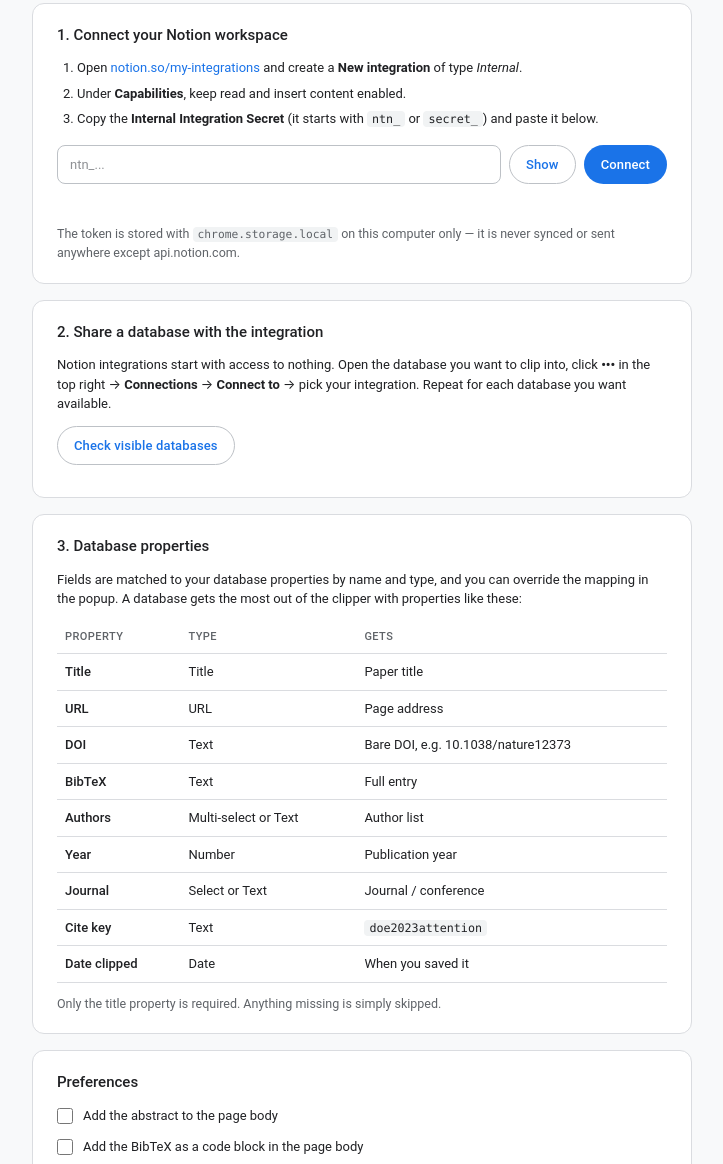
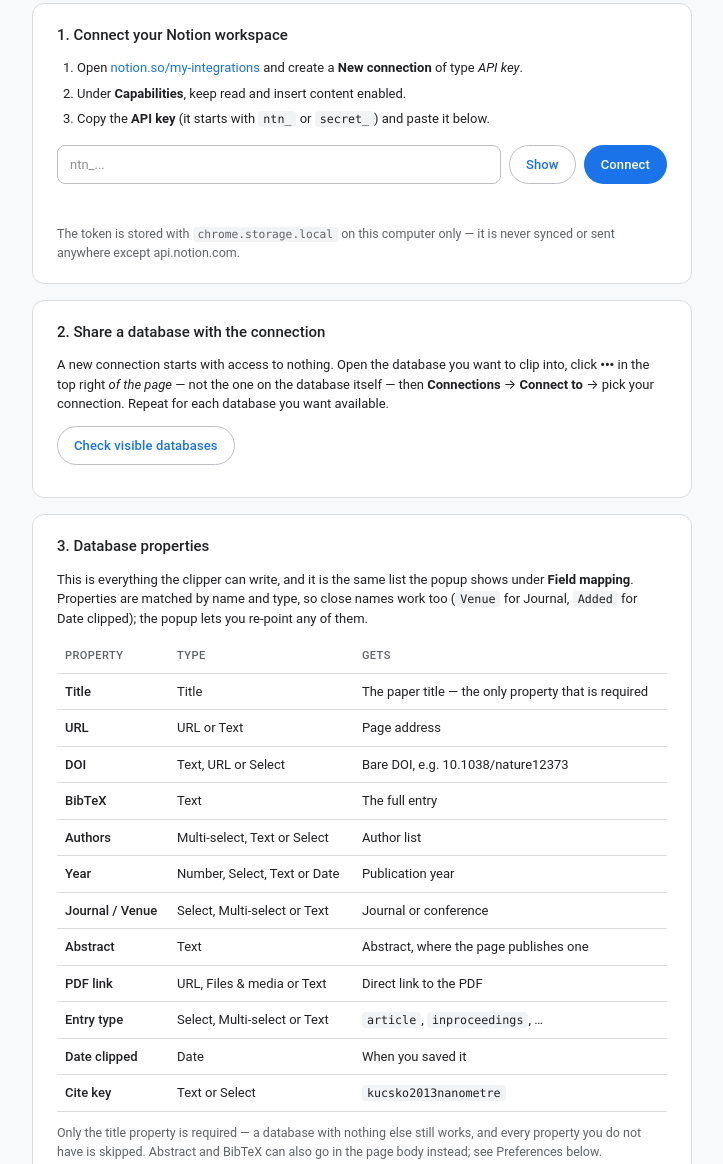
Before and after one commit to alexander-brady/notion-academic-clipper, a browser extension: page src/options/index.html in a window 1280 px wide. Shown: the part 114-1278 px from the top of the page, without its empty margins (278-1001 px from the left). Drawn offline with Linux system fonts and the light colour scheme.

Commit message:
fix: integrations -> api

```diff
--- a/src/options/index.html
+++ b/src/options/index.html
@@ -20,12 +20,12 @@
             <a class="link" href="https://www.notion.so/my-integrations" target="_blank" rel="noreferrer">
               notion.so/my-integrations
             </a>
-            and create a <strong>New integration</strong> of type <em>Internal</em>.
+            and create a <strong>New connection</strong> of type <em>API key</em>.
           </li>
           <li>Under <strong>Capabilities</strong>, keep read and insert content enabled.</li>
           <li>
-            Copy the <strong>Internal Integration Secret</strong> (it starts with
-            <code class="code">ntn_</code> or <code class="code">secret_</code>) and paste it below.
+            Copy the <strong>API key</strong> (it starts with <code class="code">ntn_</code> or
+            <code class="code">secret_</code>) and paste it below.
           </li>
         </ol>
 
@@ -49,11 +49,12 @@
       </section>
 
       <section class="card">
-        <h2 class="card-title">2. Share a database with the integration</h2>
+        <h2 class="card-title">2. Share a database with the connection</h2>
         <p class="mb-3">
-          Notion integrations start with access to nothing. Open the database you want to clip into, click
-          <strong>•••</strong> in the top right → <strong>Connections</strong> → <strong>Connect to</strong> →
-          pick your integration. Repeat for each database you want available.
+          A new connection starts with access to nothing. Open the database you want to clip into, click
+          <strong>•••</strong> in the top right <em>of the page</em> — not the one on the database itself —
+          then <strong>Connections</strong> → <strong>Connect to</strong> → pick your connection. Repeat for
+          each database you want available.
         </p>
         <button id="refresh" class="btn btn-ghost" type="button">Check visible databases</button>
         <ul id="db-list" class="mt-3"></ul>
@@ -62,8 +63,10 @@
       <section class="card">
         <h2 class="card-title">3. Database properties</h2>
         <p class="mb-3">
-          Fields are matched to your database properties by name and type, and you can override the mapping in
-          the popup. A database gets the most out of the clipper with properties like these:
+          This is everything the clipper can write, and it is the same list the popup shows under
+          <strong>Field mapping</strong>. Properties are matched by name and type, so close names work too
+          (<code class="code">Venue</code> for Journal, <code class="code">Added</code> for Date clipped); the
+          popup lets you re-point any of them.
         </p>
         <table class="mb-3 w-full border-collapse text-[13px]">
           <thead>
@@ -74,55 +77,74 @@
             </tr>
           </thead>
           <tbody>
-            <tr>
+            <tr data-field="title">
               <td class="cell font-medium">Title</td>
               <td class="cell">Title</td>
-              <td class="cell">Paper title</td>
+              <td class="cell">The paper title — the only property that is required</td>
             </tr>
-            <tr>
+            <tr data-field="url">
               <td class="cell font-medium">URL</td>
-              <td class="cell">URL</td>
+              <td class="cell">URL or Text</td>
               <td class="cell">Page address</td>
             </tr>
-            <tr>
+            <tr data-field="doi">
               <td class="cell font-medium">DOI</td>
-              <td class="cell">Text</td>
+              <td class="cell">Text, URL or Select</td>
               <td class="cell">Bare DOI, e.g. 10.1038/nature12373</td>
             </tr>
-            <tr>
+            <tr data-field="bibtex">
               <td class="cell font-medium">BibTeX</td>
               <td class="cell">Text</td>
-              <td class="cell">Full entry</td>
+              <td class="cell">The full entry</td>
             </tr>
-            <tr>
+            <tr data-field="authors">
               <td class="cell font-medium">Authors</td>
-              <td class="cell">Multi-select or Text</td>
+              <td class="cell">Multi-select, Text or Select</td>
               <td class="cell">Author list</td>
             </tr>
-            <tr>
+            <tr data-field="year">
               <td class="cell font-medium">Year</td>
-              <td class="cell">Number</td>
+              <td class="cell">Number, Select, Text or Date</td>
               <td class="cell">Publication year</td>
             </tr>
-            <tr>
-              <td class="cell font-medium">Journal</td>
-              <td class="cell">Select or Text</td>
-              <td class="cell">Journal / conference</td>
+            <tr data-field="journal">
+              <td class="cell font-medium">Journal / Venue</td>
+              <td class="cell">Select, Multi-select or Text</td>
+              <td class="cell">Journal or conference</td>
             </tr>
-            <tr>
-              <td class="cell font-medium">Cite key</td>
+            <tr data-field="abstract">
+              <td class="cell font-medium">Abstract</td>
               <td class="cell">Text</td>
-              <td class="cell"><code class="code">doe2023attention</code></td>
+              <td class="cell">Abstract, where the page publishes one</td>
             </tr>
-            <tr>
+            <tr data-field="pdf">
+              <td class="cell font-medium">PDF link</td>
+              <td class="cell">URL, Files &amp; media or Text</td>
+              <td class="cell">Direct link to the PDF</td>
+            </tr>
+            <tr data-field="entryType">
+              <td class="cell font-medium">Entry type</td>
+              <td class="cell">Select, Multi-select or Text</td>
+              <td class="cell">
+                <code class="code">article</code>, <code class="code">inproceedings</code>, …
+              </td>
+            </tr>
+            <tr data-field="clippedAt">
               <td class="cell font-medium">Date clipped</td>
               <td class="cell">Date</td>
               <td class="cell">When you saved it</td>
             </tr>
+            <tr data-field="citeKey">
+              <td class="cell font-medium">Cite key</td>
+              <td class="cell">Text or Select</td>
+              <td class="cell"><code class="code">kucsko2013nanometre</code></td>
+            </tr>
           </tbody>
         </table>
         <p class="text-muted text-[12.5px]">
-          Only the title property is required. Anything missing is simply skipped.
+          Only the title property is required — a database with nothing else still works, and every property
+          you do not have is skipped. Abstract and BibTeX can also go in the page body instead; see
+          Preferences below.
         </p>
       </section>
 
--- a/src/options/options.js
+++ b/src/options/options.js
@@ -39,7 +39,7 @@ $('connect').addEventListener('click', async () => {
   const el = $('token-status');
 
   if (!token) {
-    setStatus(el, 'Paste your integration secret first.', 'error');
+    setStatus(el, 'Paste your API key first.', 'error');
     return;
   }
 
@@ -48,7 +48,7 @@ $('connect').addEventListener('click', async () => {
   try {
     const { self } = await send('saveToken', { token });
     const where = self && self.workspace ? ` in ${self.workspace}` : '';
-    setStatus(el, `Connected as ${self ? self.name : 'integration'}${where}.`, 'ok');
+    setStatus(el, `Connected as ${self ? self.name : 'this connection'}${where}.`, 'ok');
     $('token').value = '';
     $('token').placeholder = '•••••••• saved';
     await listDatabases();
@@ -87,7 +87,7 @@ async function listDatabases() {
     const { databases } = await send('refreshDatabases', {});
 
     if (!databases.length) {
-      list.replaceChildren(listRow('No databases shared with this integration yet.', true));
+      list.replaceChildren(listRow('No databases shared with this connection yet.', true));
       return;
     }
 
@@ -150,7 +150,11 @@ for (const id of [...Object.values(PREF_INPUTS), 'pref-icon']) {
   if (init.connected) {
     $('token').placeholder = '•••••••• saved';
     const where = init.self && init.self.workspace ? ` in ${init.self.workspace}` : '';
-    setStatus($('token-status'), `Connected as ${init.self ? init.self.name : 'integration'}${where}.`, 'ok');
+    setStatus(
+      $('token-status'),
+      `Connected as ${init.self ? init.self.name : 'this connection'}${where}.`,
+      'ok'
+    );
     await listDatabases();
   }
 })();
--- a/src/popup/popup.js
+++ b/src/popup/popup.js
@@ -121,7 +121,7 @@ async function boot() {
   if (!state.databases.length) {
     setStatus('No databases shared', 'warn');
     notice(
-      'This integration cannot see any database yet. In Notion, open the database → ••• → Connections → add your integration.',
+      'This connection cannot see any database yet. In Notion, open the database → ••• → Connections → add your connection.',
       'warn'
     );
   }
```
Also changed, not shown: src/popup/index.html (+1 -1 lines), tests/docs.test.mjs (added, +41 -0 lines), README.md, src/lib/notion.js.
